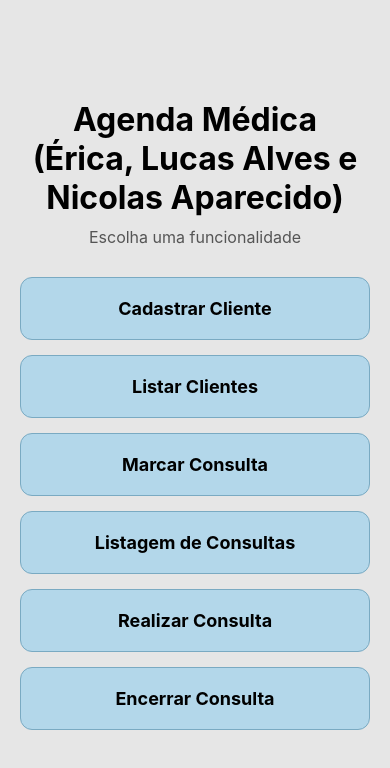
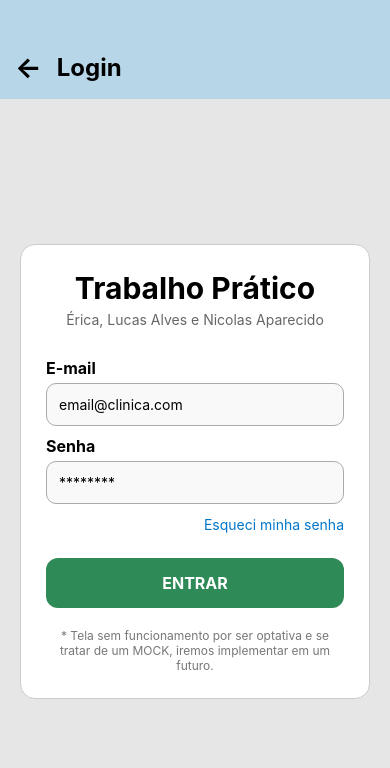
Before and after one commit to Ewwnder/atividade3-clinica-medica-react-native, a React Native app: screen /Login in a window 390 px wide. Shown: the top 768 px of the page. Built offline with nearby package versions, Linux system fonts and the light colour scheme; what react-native-calendars would draw is missing.

Commit message:
feat: adiciona LoginScreen e LoginStyles em versao mock

```diff
--- a/App.tsx
+++ b/App.tsx
@@ -9,6 +9,7 @@ import ListagemDeConsultas from "./src/screens/ListagemDeConsultas";
 import ListarClienteScreen from "./src/screens/ListarClienteScreen";
 import EncerrarConsultaScreen from "./src/screens/EncerrarConsultaScreen";
 import RealizerConsultaScreen from "./src/screens/RealizarConsultaScreen";
+import LoginScreen from "./src/screens/LoginScreen";
 
 const Stack = createNativeStackNavigator();
 
@@ -16,6 +17,12 @@ export default function App() {
   return (
     <NavigationContainer>
       <Stack.Navigator initialRouteName="Home">
+
+        <Stack.Screen
+          name="Login"
+          component={LoginScreen}
+          options={{ headerShown: false }}
+        />
 
         <Stack.Screen
           name="Home"
--- a/src/screens/HomeScreen.tsx
+++ b/src/screens/HomeScreen.tsx
@@ -4,6 +4,10 @@ import { styles } from "../styles/HomeStyles";
 
 export default function HomeScreen({ navigation }: any) {
   const menus = [
+    {
+      titulo: "Login",
+      rota: "Login"
+    },
     {
       titulo: "Cadastrar Cliente",
       rota: "CadastrarCliente",
--- /dev/null
+++ b/src/screens/LoginScreen.tsx
@@ -0,0 +1,74 @@
+import { useState } from "react";
+import {
+  View,
+  Text,
+  TextInput,
+  TouchableOpacity,
+} from "react-native";
+
+import { styles } from "../styles/LoginStyles";
+import Header from "../components/Header";
+
+export default function LoginScreen({ navigation }: any) {
+  const [email, setEmail] = useState("");
+  const [senha, setSenha] = useState("");
+
+  return (
+    <View style={{ flex: 1 }}>
+      <Header titulo="Login" />
+
+      <View style={styles.container}>
+        <View style={styles.card}>
+
+          <Text style={styles.titulo}>
+            Trabalho Prático
+          </Text>
+
+          <Text style={styles.subtitulo}>
+            Érica, Lucas Alves e Nicolas Aparecido
+          </Text>
+
+          <Text style={styles.label}>E-mail</Text>
+
+          <TextInput
+            style={styles.input}
+            placeholder="email@clinica.com"
+            value={email}
+            onChangeText={setEmail}
+            keyboardType="email-address"
+            autoCapitalize="none"
+          />
+
+          <Text style={styles.label}>Senha</Text>
+
+          <TextInput
+            style={styles.input}
+            placeholder="********"
+            secureTextEntry
+            value={senha}
+            onChangeText={setSenha}
+          />
+
+          <TouchableOpacity>
+            <Text style={styles.esqueciSenha}>
+              Esqueci minha senha
+            </Text>
+          </TouchableOpacity>
+
+          <TouchableOpacity
+            style={styles.botao}
+            onPress={() => navigation.navigate("Home")}
+          >
+            <Text style={styles.textoBotao}>
+              ENTRAR
+            </Text>
+          </TouchableOpacity>
+
+          <Text style={styles.mockup}>
+            * Tela sem funcionamento por ser optativa e se tratar de um MOCK, iremos implementar em um futuro.
+          </Text>
+        </View>
+      </View>
+    </View>
+  );
+}
--- /dev/null
+++ b/src/styles/LoginStyles.tsx
@@ -0,0 +1,76 @@
+import { StyleSheet } from "react-native";
+
+export const styles = StyleSheet.create({
+  container: {
+    flex: 1,
+    justifyContent: "center",
+    alignItems: "center",
+    backgroundColor: "#E6E6E6",
+    padding: 20,
+  },
+
+  card: {
+    width: "100%",
+    backgroundColor: "#FFF",
+    borderRadius: 15,
+    padding: 25,
+    borderWidth: 1,
+    borderColor: "#CCC",
+  },
+
+  titulo: {
+    fontSize: 30,
+    fontWeight: "bold",
+    textAlign: "center",
+    marginBottom: 5,
+  },
+
+  subtitulo: {
+    textAlign: "center",
+    color: "#666",
+    marginBottom: 20,
+    fontSize: 14,
+  },
+
+  label: {
+    marginBottom: 5,
+    marginTop: 10,
+    fontWeight: "bold",
+    fontSize: 16,
+  },
+
+  input: {
+    borderWidth: 1,
+    borderColor: "#AAA",
+    borderRadius: 10,
+    padding: 12,
+    backgroundColor: "#F9F9F9",
+  },
+
+  esqueciSenha: {
+    color: "#0077CC",
+    marginTop: 12,
+    textAlign: "right",
+  },
+
+  botao: {
+    backgroundColor: "#2E8B57",
+    padding: 15,
+    borderRadius: 12,
+    alignItems: "center",
+    marginTop: 25,
+  },
+
+  textoBotao: {
+    color: "#FFF",
+    fontWeight: "bold",
+    fontSize: 16,
+  },
+
+  mockup: {
+    textAlign: "center",
+    marginTop: 20,
+    color: "#777",
+    fontSize: 12,
+  },
+});
```
